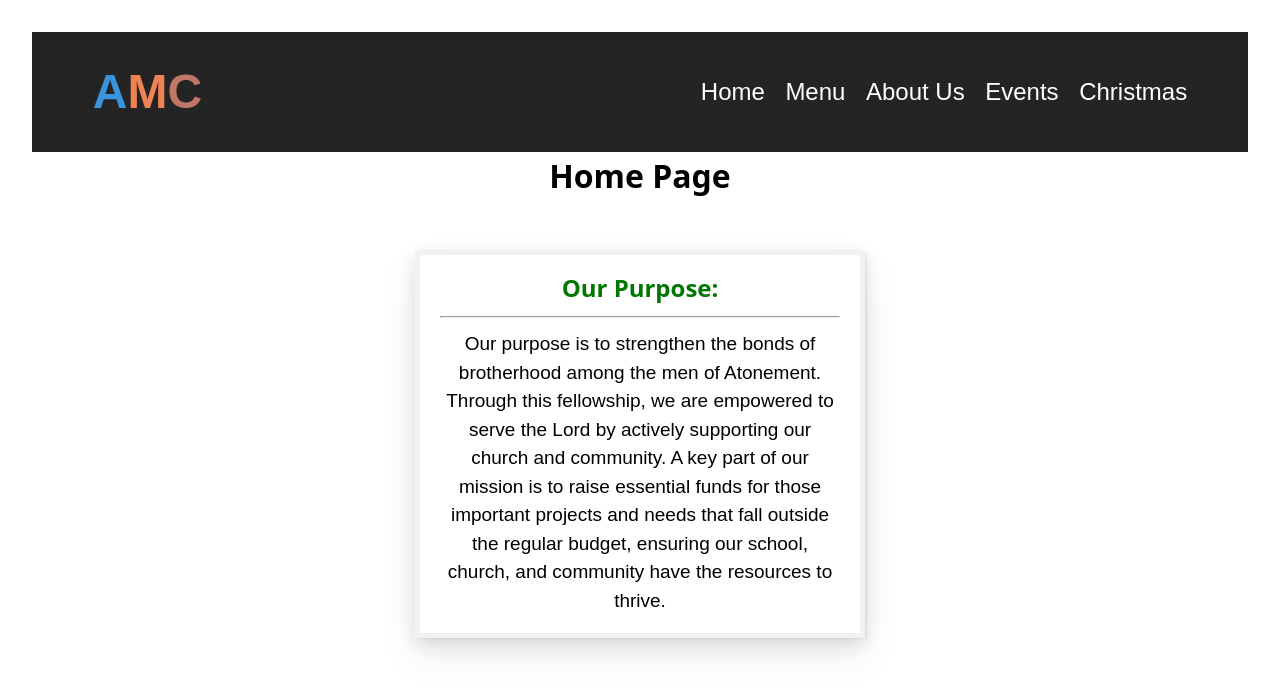
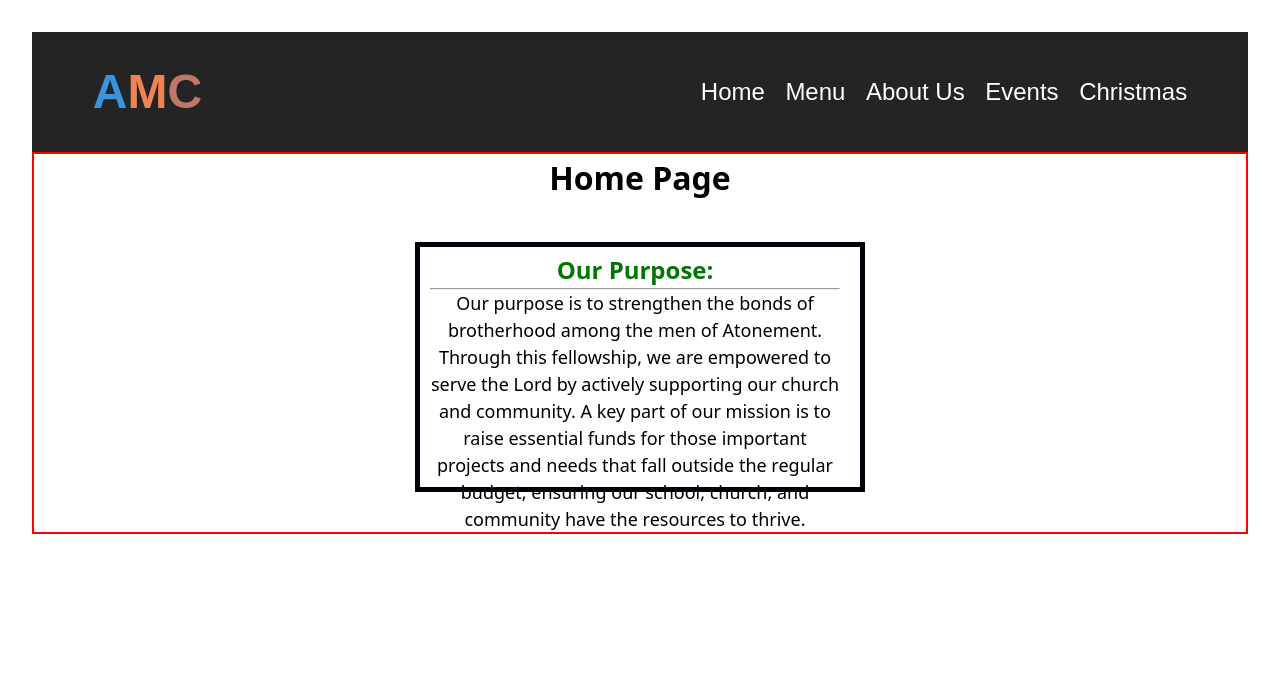
Before and after one commit to sigdotcom/AtonementMensClubWebsite, a React (Vite) app: page / in a window 1280 px wide. Shown: the top 692 px of the page. Built offline with nearby package versions, Linux system fonts and the light colour scheme; a web font is replaced by a local one.

Commit message:
quick changes

```diff
--- /dev/null
+++ b/src/pages/Home/Home.css
@@ -0,0 +1,5 @@
+.home {
+  height: 100%;
+  width: 100%;
+  border: red solid 2px;
+}
--- a/src/pages/Home/Home.jsx
+++ b/src/pages/Home/Home.jsx
@@ -1,35 +1,37 @@
+import "./Home.css";
+
 function Home() {
   return (
     <div className="home">
       <h1>Home Page</h1>
 
-            <div style={{
-                border: '5px solid rgba(0, 0, 0, 0.05)',
-                boxShadow: '2px 1px 2px rgba(0,0,0,0.06), 0 6px 16px rgba(0,0,0,0.10), 0 18px 36px rgba(0,0,0,0.08)',
-                height: 'auto',
-                width: 'min(90%, 450px)',
-               padding: '15px 20px 20px 20px',
-               margin: '50px auto',
-
-
-            }}>
-                <h2 style={{textAlign: 'center', marginTop: '0', marginBottom: '10px'  }}>Our Purpose:</h2>
-                <hr style={{ borderTop: '-1px solid rgba(9, 0, 0, 0.15)', margin: '0 0 5px'}} />
-                <pre style={{
-                    whiteSpace: 'pre-wrap',
-                    wordWrap: 'break-word',
-                    fontFamily: 'arial, sans-serif',
-                    fontSize: '19px',
-                    marginBottom: '-2px',
-                    marginTop: '12px'
-                }}>
-Our purpose is to strengthen the bonds of brotherhood among the men of Atonement.
-Through this fellowship, we are empowered to serve the Lord by actively supporting
-our church and community. A key part of our mission is to raise essential funds
-for those important projects and needs that fall outside the regular budget,
-ensuring our school, church, and community have the resources to thrive.
+      <div
+        style={{
+          border: "5px solid #00010e",
+          height: "250px",
+          width: "450px",
+          padding: "10px 20px 20px 10px",
+          margin: "40px auto",
+        }}
+      >
+        <h2 style={{ textAlign: "center", marginTop: "-5px" }}>Our Purpose:</h2>
+        <hr />
+        <pre
+          style={{
+            whiteSpace: "pre-wrap",
+            wordWrap: "break-word",
+            fontFamily: "inherit",
+            fontSize: "18px",
+            margin: 0,
+          }}
+        >
+          Our purpose is to strengthen the bonds of brotherhood among the men of
+          Atonement. Through this fellowship, we are empowered to serve the Lord
+          by actively supporting our church and community. A key part of our
+          mission is to raise essential funds for those important projects and
+          needs that fall outside the regular budget, ensuring our school,
+          church, and community have the resources to thrive.
         </pre>
-
       </div>
     </div>
   );
```
Lines whose indentation alone changed are shown as unchanged.
